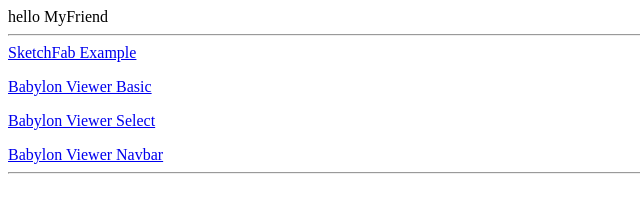
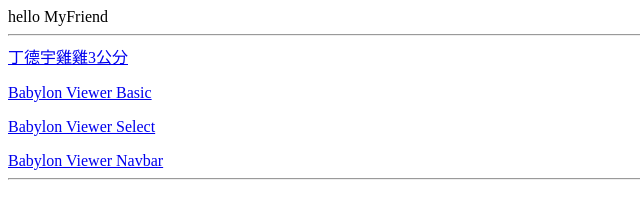
Before and after one commit to littleApple0228/applejuice, a plain HTML site: page index.html in a window 1280 px wide. Shown: the whole page, without its empty margins (0-640 px from the left). Drawn offline with Linux system fonts and the light colour scheme.

Commit message:
david3cm

```diff
--- a/index.html
+++ b/index.html
@@ -1,6 +1,6 @@
 hello MyFriend
 <hr/>
-<a href="sketchfab.html">SketchFab Example</a> <br/>
+<a href="sketchfab.html">丁德宇雞雞3公分</a> <br/>
 
 <p>
 <a href="0.babylonViewer Basic.html">Babylon Viewer Basic</a>
```
